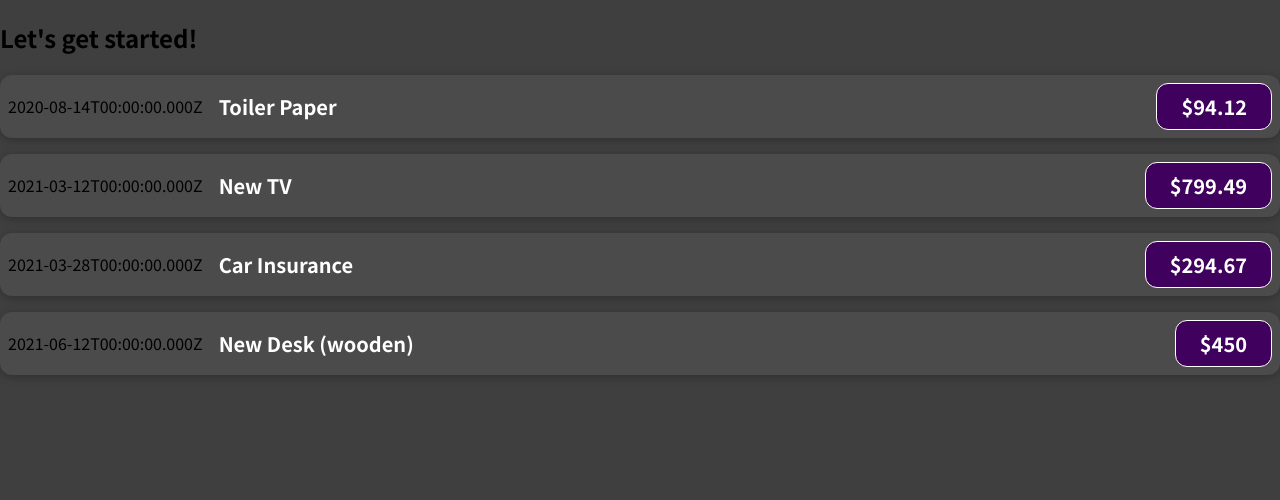
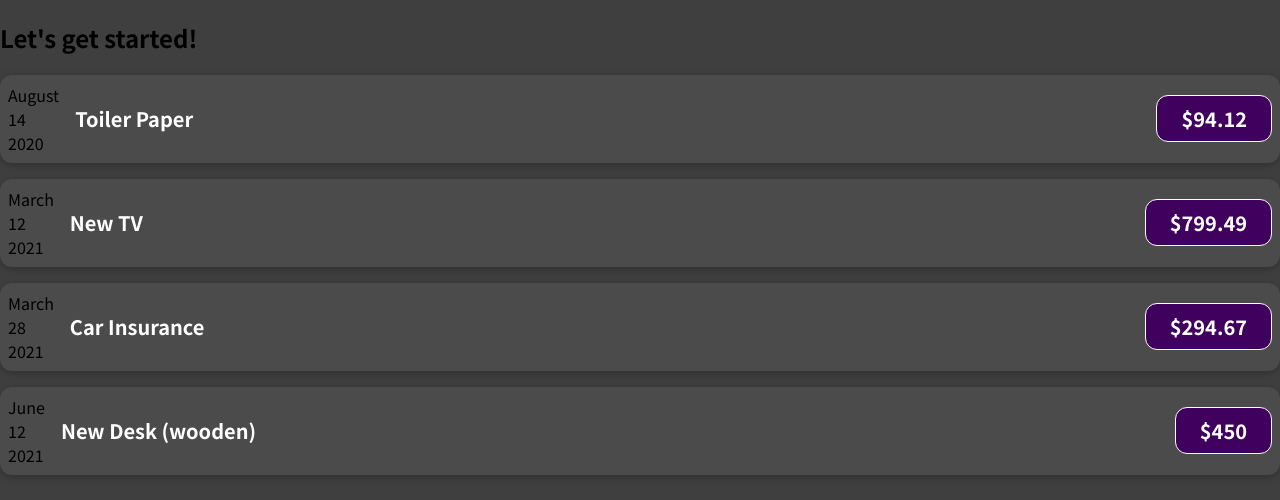
Before and after one commit to gnzlplcs/react-complete-guide, a React (Create React App) app: page / in a window 1280 px wide. Shown: the top 500 px of the page. Built offline with nearby package versions, Linux system fonts and the light colour scheme.

Commit message:
:art: show Data using toLocaleString method

```diff
--- a/src/App.js
+++ b/src/App.js
@@ -32,7 +32,7 @@
         <ExpenseItem
           title={expense.title}
           amount={expense.amount}
-          date={expense.date.toISOString()}
+          date={expense.date}
           key={uuidv4()}
         />
       ))}
--- a/src/components/ExpenseItem.js
+++ b/src/components/ExpenseItem.js
@@ -2,9 +2,17 @@
 import "./ExpenseItem.css";
 
 const ExpenseItem = ({title, amount, date}) => {
+  const month = date.toLocaleString('en-US', { month: 'long' });
+  const day = date.toLocaleString('en-US', { day: '2-digit' });
+  const year = date.getFullYear();
+
   return (
     <div className="expense-item">
-      <div>{date}</div>
+      <div>
+        <div>{month}</div>
+        <div>{day}</div>
+        <div>{year}</div>
+      </div>
       <div className="expense-item__description">
         <h2>{title}</h2>
         <div className="expense-item__price">${amount}</div>
```
